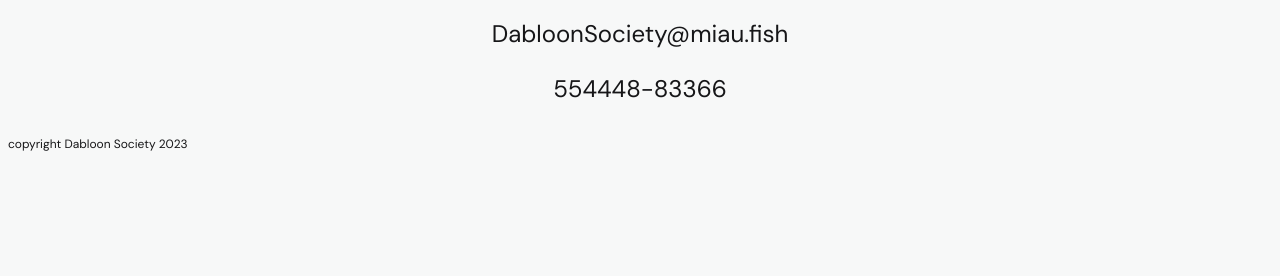
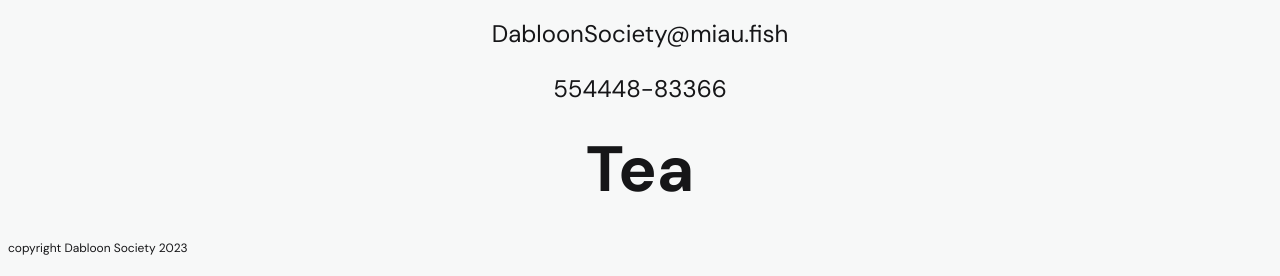
Before and after one commit to RafaelaFuhrmann/dabloonsociety, a plain HTML site: page index.html in a window 1280 px wide. Shown: the part 2121-2397 px from the top of the page. Before the commit the page ends 2293 px from the top, so only its background shows below. Drawn offline with Linux system fonts and the light colour scheme.

Commit message:
Update index.html

```diff
--- a/index.html
+++ b/index.html
@@ -83,7 +83,7 @@
         <p>DabloonSociety@miau.fish</p>
         <p>554448-83366</p>
       </div>
-
+      <h1><a href="https://rafaelafuhrmann.github.io/teacozy/">Tea</a></h1>
       <!--copyright-->
       <div class="copyright">
         <p>copyright Dabloon Society 2023</p>
```
